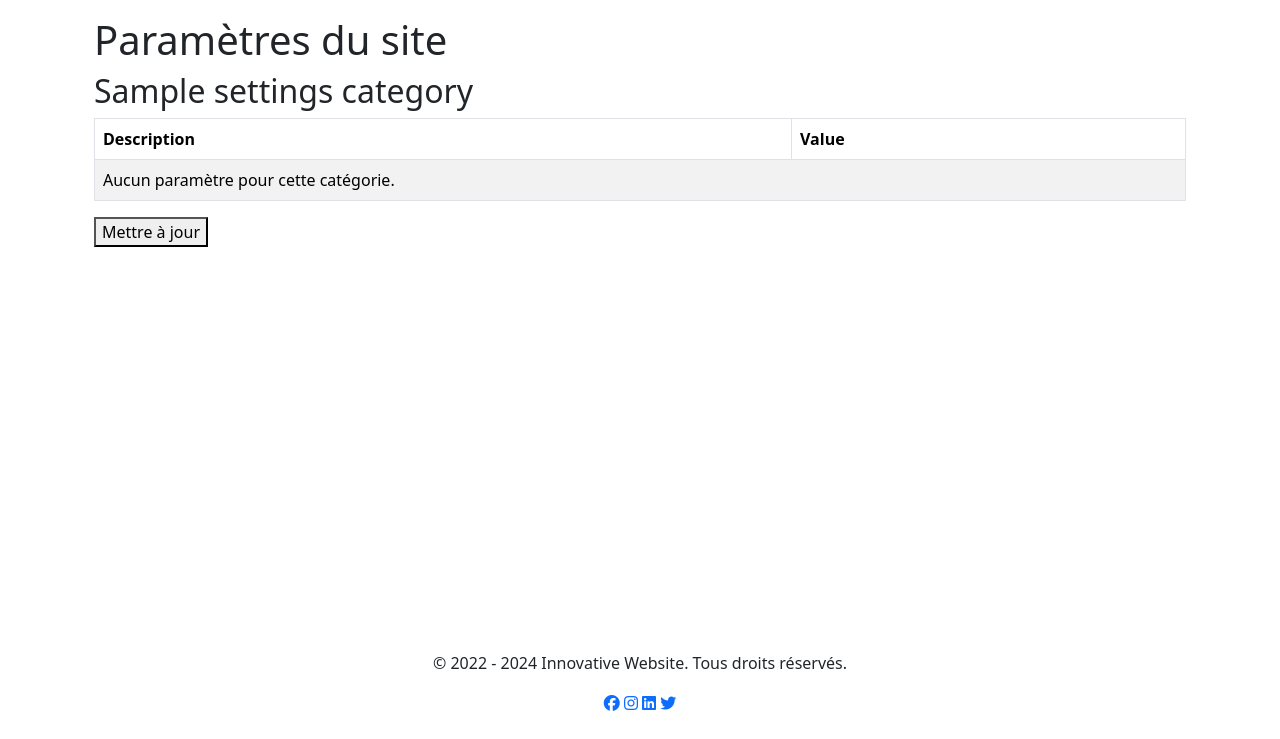
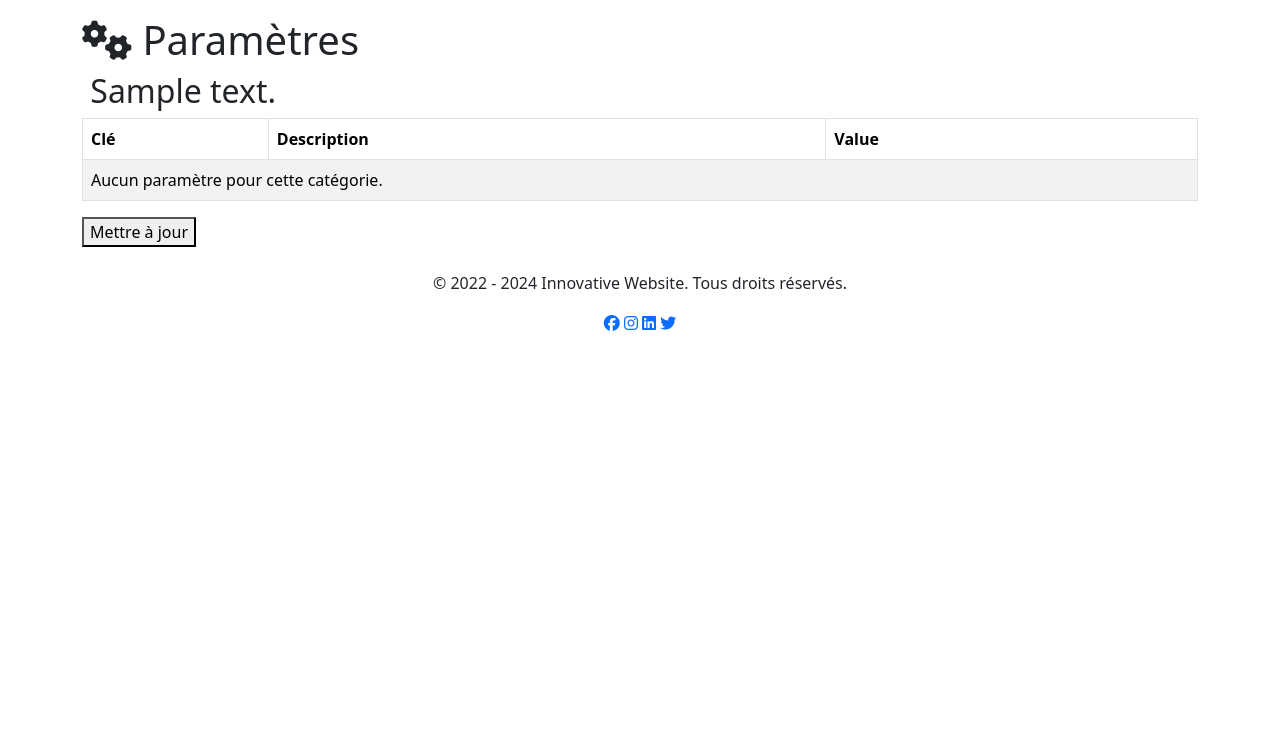
Before and after one commit to AlceneCorp/MyMVC, a PHP site: template app/Views/admin/settings.twig in a window 1280 px wide. Shown: the part 61-800 px from the top of the page. Run offline with PHP 8.4, Linux system fonts and the light colour scheme; the template is opened without the code that fills it: most values are stand-ins (such as "Sample title", 1, 10 or a date in 2020); some libraries are stand-ins or nearby versions.

Commit message:
20241218 10:55

```diff
--- a/app/Views/admin/settings.twig
+++ b/app/Views/admin/settings.twig
@@ -7,17 +7,17 @@
 {% endblock %}
 
 {% block content %}
-    <div class="container">
-        <h1>Paramètres du site</h1>
+        <h1><i class="fas fa-cogs"></i> Paramètres</h1>
 
         <form method="POST">
             {% for category in settings_categories %}
                 <div class="category-card">
-                    <h2>{{ category.NAME }}</h2>
+                    <h2 class="text-start"><i class="fa {{category.ICON}}"></i> {{ category.DESCRIPTION }}</h2>
                     <table class="table table-bordered table-striped">
                         <thead>
                             <tr>
-                                <th>Description</th>
+                                <th class='col-2'>Clé</th>
+                                <th class='col-6'>Description</th>
                                 <th>Value</th>
                             </tr>
                         </thead>
@@ -31,28 +31,35 @@
                             {% else %}
                                 {% for setting in category_settings %}
                                     <tr>
-                                        <td>{{ setting.DESCRIPTION ?: setting.KEY }}</td>
+                                        <td>{{ setting.NAME ?: setting.NAME }}</td>
+                                        <td>{{ setting.DESCRIPTION ?: setting.NAME }}</td>
                                         <td>
                                             {% if setting.TYPE == 'text' %}
-                                                <input type="text" id="{{ setting.KEY }}" name="{{ setting.KEY }}" class="form-control" value="{{ setting.VALUE }}">
+                                                <input type="text" id="{{ setting.NAME }}" name="data[{{ setting.NAME }}]" class="form-control" value="{{ setting.VALUE }}">
                                             {% elseif setting.TYPE == 'checkbox' %}
                                                 <label class="switch">
-                                                    <input type="hidden" name="{{ setting.KEY }}" value="0">
-                                                    <input type="checkbox" id="{{ setting.KEY }}" name="{{ setting.KEY }}" value="1" class="slider" {% if setting.VALUE == '1' %}checked{% endif %}>
+                                                    <input type="hidden" name="data[{{ setting.NAME }}]" value="0">
+                                                    <input type="checkbox" id="{{ setting.NAME }}" name="data[{{ setting.NAME }}]" value="1" class="slider" {% if setting.VALUE == '1' %}checked{% endif %}>
                                                     <span class="slider"></span>
                                                 </label>
+                                            {% elseif setting.TYPE == 'number' %}
+                                                <input type="number" id="{{ setting.NAME }}" name="data[{{ setting.NAME }}]" class="form-control" value="{{ setting.VALUE }}">
                                             {% else %}
-                                                <input type="text" id="{{ setting.KEY }}" name="{{ setting.KEY }}" class="form-control" value="{{ setting.VALUE }}">
+                                                <input type="text" id="{{ setting.NAME }}" name="data[{{ setting.NAME }}]" class="form-control" value="{{ setting.VALUE }}">
                                             {% endif %}
                                         </td>
                                     </tr>
                                 {% endfor %}
+
                             {% endif %}
                         </tbody>
                     </table>
-                    <button type="submit" class="btn-primary btn-sm" value="1">Mettre à jour</button>
                 </div>
             {% endfor %}
+
+            <!-- Bouton "Mettre à jour" -->
+            <div class="fixed-button">
+                <button type="submit" class="btn-primary btn-sm ml-5" value="1">Mettre à jour</button>
+            </div>
         </form>
-    </div>
 {% endblock %}
--- a/app/Views/base.twig
+++ b/app/Views/base.twig
@@ -53,7 +53,7 @@
 
 
     <!-- Footer Section -->
-    <footer class="py-4 fixed-bottom">
+    <footer class="py-2">
         <div class="container text-center">
             <p>&copy; 2022 - {{ date | date('Y') }} Innovative Website. Tous droits réservés.</p>
             <div class="social-buttons">
```
Also changed, not shown: public/assets/css/settings.css.
